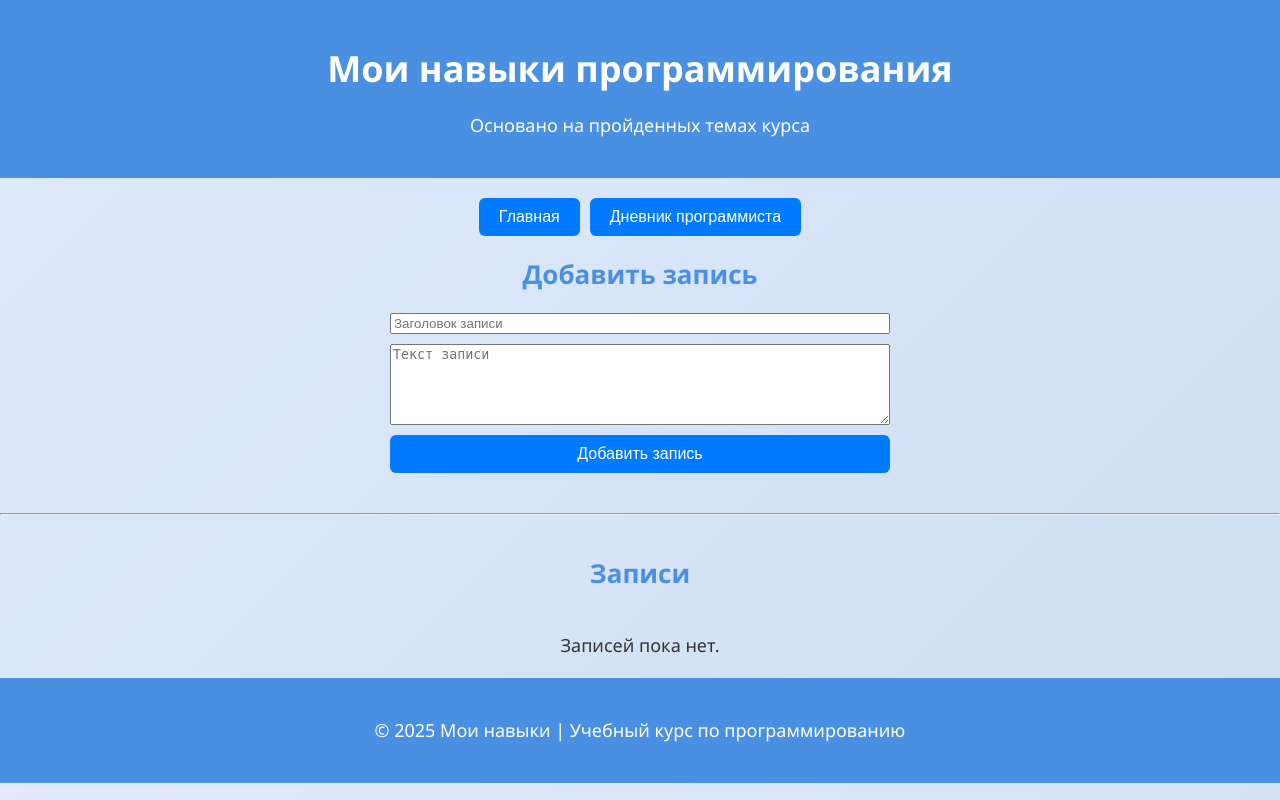
After one commit to Trenerov/First_commit, a Flask app: page /notes in a window 1280 px wide. The commit adds this page. Run offline with Flask 3, Linux system fonts and the light colour scheme.

Commit message:
Initial commit

```diff
--- a/project/main.py
+++ b/project/main.py
@@ -1,10 +1,22 @@
-from flask import Flask, render_template
+from flask import Flask, render_template, request, redirect, url_for
 
 app = Flask(__name__)
+note_storage = {}
 
 @app.route("/")
 def index():
     return render_template("index.html")
 
+@app.route("/notes", methods=["GET", "POST"])
+def notes():
+    if request.method == 'POST':
+        title = request.form.get('title')
+        content = request.form.get('content')
+        if title and content:
+            note_storage[title] = content
+        return redirect(url_for('notes'))
+
+    return render_template("notes.html", notes=note_storage)
+
 if __name__ == "__main__":
     app.run(debug=True)
--- a/project/static/css/index.css
+++ b/project/static/css/index.css
@@ -101,3 +101,90 @@ body {
   tbody tr:nth-child(even) td {
     background-color: #eef3f7;
   }
+
+  .center-button {
+    display: flex;
+    justify-content: center;
+    margin: 20px 0;
+}
+
+.diary-button {
+    padding: 10px 20px;
+    font-size: 16px;
+    cursor: pointer;
+    background-color: #007BFF;
+    color: white;
+    border: none;
+    border-radius: 6px;
+    transition: background-color 0.3s ease;
+}
+
+.diary-button:hover {
+    background-color: #0056b3;
+}
+
+  .diary-button:focus {
+    outline: none;
+    box-shadow: 0 0 5px rgba(0, 123, 255, 0.5);
+}
+
+    .diary-button:active {
+      background-color: #004085;
+      transform: translateY(2px);
+    }
+
+    .diary-button:disabled {
+      background-color: #007BFF;
+      opacity: 0.6;
+      cursor: not-allowed;
+    }
+
+    .notes-container {
+      display: flex;
+      flex-direction: column;
+      gap: 20px;
+      max-width: 700px;
+      margin: 0 auto;
+  }
+
+  .note-card {
+      border: 1px solid #ccc;
+      border-radius: 8px;
+      padding: 15px 20px;
+      background-color: #f9f9f9;
+      box-shadow: 0 2px 5px rgba(0, 0, 0, 0.05);
+  }
+
+  .note-card h3 {
+      margin-top: 0;
+      margin-bottom: 10px;
+      color: #333;
+  }
+
+  .note-card p {
+      margin: 0;
+      white-space: pre-wrap;
+      color: #555;
+  }
+
+  .center-button {
+    display: flex;
+    justify-content: center;
+    gap: 10px;
+    margin: 20px 0;
+}
+
+.nav-button {
+    padding: 10px 20px;
+    font-size: 16px;
+    cursor: pointer;
+    background-color: #007BFF;
+    color: white;
+    border: none;
+    border-radius: 6px;
+    transition: background-color 0.3s ease;
+}
+
+.nav-button:hover {
+    background-color: #0056b3;
+}
--- a/project/templates/index.html
+++ b/project/templates/index.html
@@ -3,7 +3,7 @@
 <head>
     <meta charset="UTF-8">
     <meta name="viewport" content="width=device-width, initial-scale=1.0">
-    <title>Мои навыки программирования</title>
+    <title>{% block title %}Мои навыки программирования{% endblock %}</title>
     <link rel="stylesheet" href="../static/css/index.css">
 </head>
 <body>
@@ -13,6 +13,18 @@
       <p>Основано на пройденных темах курса</p>
     </header>
 
+    <nav class="center-button">
+      <a href="{{ url_for('index') }}">
+        <button class="nav-button">Главная</button>
+      </a>
+      <a href="{{ url_for('notes') }}">
+          <button class="diary-button">
+              Дневник программиста
+          </button>
+      </a>
+  </nav>
+
+    {% block content %}
     <article>
       <section>
         <h2>1. Основы программирования</h2>
@@ -83,8 +95,8 @@
         <tbody>
           <tr>
             <td>100%</td>
-            <td>90%</td>
-            <td></td>
+            <td>100%</td>
+            <td>100%</td>
             <td></td>
             <td></td>
             <td></td>
@@ -93,8 +105,8 @@
           </tr>
           <tr>
             <td>100%</td>
-            <td>85%</td>
-            <td></td>
+            <td>100%</td>
+            <td>100%</td>
             <td></td>
             <td></td>
             <td></td>
@@ -104,7 +116,7 @@
           <tr>
             <td>Понял структуру Flask-приложений, запуск, маршруты</td>
             <td>Освоены базовая вёрстка, селекторы, подключение стилей</td>
-            <td></td>
+            <td>Изучил шаблоны и формы в Jinja2</td>
             <td></td>
             <td></td>
             <td></td>
@@ -114,9 +126,8 @@
         </tbody>
       </table>
     </section>
-
     </article>
-
+    {% endblock %}
     <footer>
       <p>&copy; 2025 Мои навыки | Учебный курс по программированию</p>
     </footer>
--- /dev/null
+++ b/project/templates/notes.html
@@ -0,0 +1,26 @@
+{% extends "index.html" %}
+
+{% block title %}Дневник программиста{% endblock %}
+
+{% block content %}
+    <h2 style="text-align: center;">Добавить запись</h2>
+    <form method="POST" style="display: flex; flex-direction: column; gap: 10px; max-width: 500px; margin: 20px auto;">
+        <input type="text" name="title" placeholder="Заголовок записи" required>
+        <textarea name="content" placeholder="Текст записи" rows="5" required></textarea>
+        <button type="submit" class="diary-button">Добавить запись</button>
+    </form>
+
+    <hr style="margin: 40px 0;">
+
+    <h2 style="text-align: center;">Записи</h2>
+    <div class="notes-container">
+        {% for title, content in notes.items() %}
+            <div class="note-card">
+                <h3>{{ title }}</h3>
+                <p>{{ content }}</p>
+            </div>
+        {% else %}
+            <p style="text-align: center;">Записей пока нет.</p>
+        {% endfor %}
+    </div>
+{% endblock %}
```
Also changed, not shown: project/static/img/cats.png (deleted).
